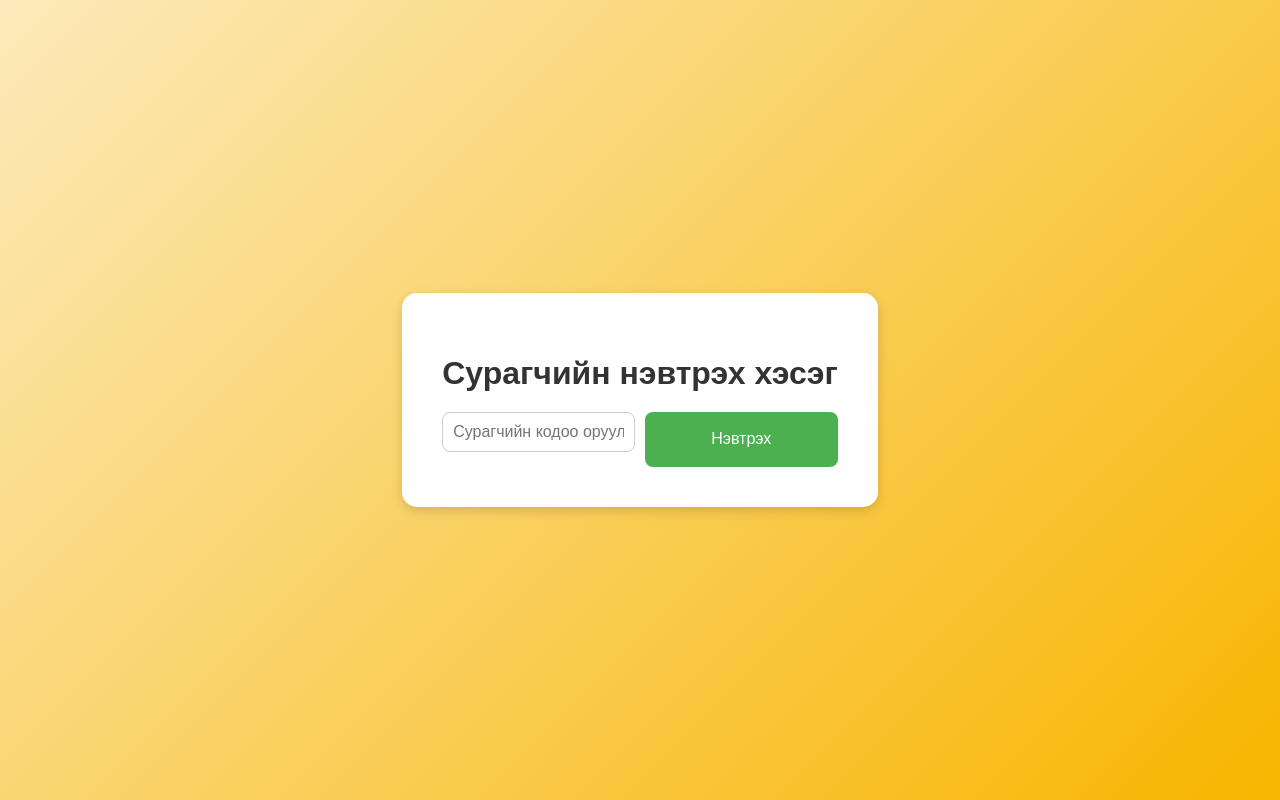
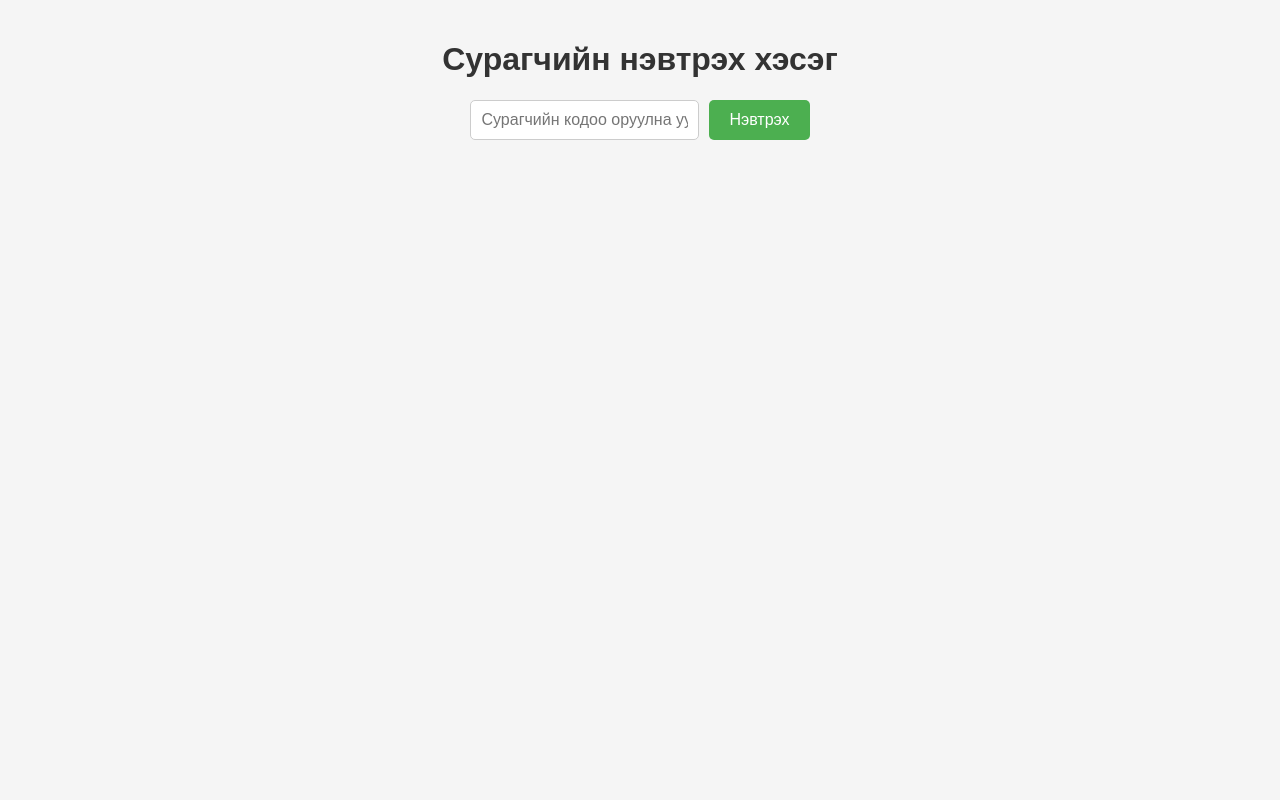
Before and after one commit to bolortuka45-max/school-survey-realtime, a React (Create React App) app in the folder frontend/: page / in a window 1280 px wide. Built offline with nearby package versions, Linux system fonts and the light colour scheme.

Commit message:
Update LoginPage.js

```diff
--- a/frontend/src/LoginPage.js
+++ b/frontend/src/LoginPage.js
@@ -33,65 +33,23 @@ function LoginPage() {
       return;
     }
 
-    alert(`✅ Сайн байна уу, ${student.name}! Амжилттай нэвтэрлээ.`);
+    alert(`✅ Сайн байна уу, ${student.name}!`);
     setCode("");
     navigate("/selection");
   };
 
   return (
-    <div
-      style={{
-        display: "flex",
-        justifyContent: "center",
-        alignItems: "center",
-        height: "100vh",
-        background: "linear-gradient(135deg, #fceabb, #f8b500)",
-        fontFamily: "Arial, sans-serif",
-      }}
-    >
-      <div
-        style={{
-          background: "white",
-          padding: "40px",
-          borderRadius: "15px",
-          boxShadow: "0 4px 12px rgba(0,0,0,0.15)",
-          textAlign: "center",
-          minWidth: "300px",
-        }}
-      >
-        <h1 style={{ marginBottom: "20px", color: "#333" }}>Сурагчийн нэвтрэх хэсэг</h1>
+    <div style={{ padding: 20, fontFamily: "sans-serif" }}>
+      <h1>Сурагчийн нэвтрэх хэсэг</h1>
       <form onSubmit={handleSubmit}>
         <input
           type="text"
           value={code}
           onChange={(e) => setCode(e.target.value)}
           placeholder="Сурагчийн кодоо оруулна уу"
-            style={{
-              padding: "10px",
-              fontSize: "16px",
-              width: "100%",
-              marginBottom: "15px",
-              borderRadius: "8px",
-              border: "1px solid #ccc",
-            }}
         />
-          <button
-            type="submit"
-            style={{
-              padding: "10px 20px",
-              fontSize: "16px",
-              backgroundColor: "#4CAF50",
-              color: "white",
-              border: "none",
-              borderRadius: "8px",
-              cursor: "pointer",
-              width: "100%",
-            }}
-          >
-            Нэвтрэх
-          </button>
+        <button type="submit">Нэвтрэх</button>
       </form>
-      </div>
     </div>
   );
 }
```
Lines whose indentation alone changed are shown as unchanged.
